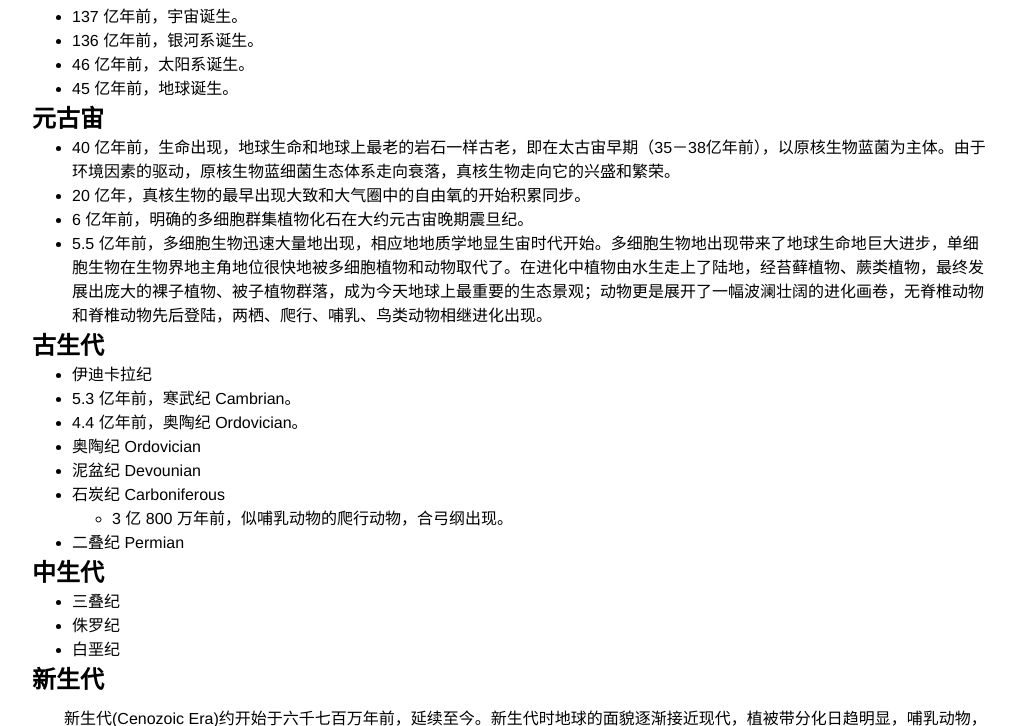
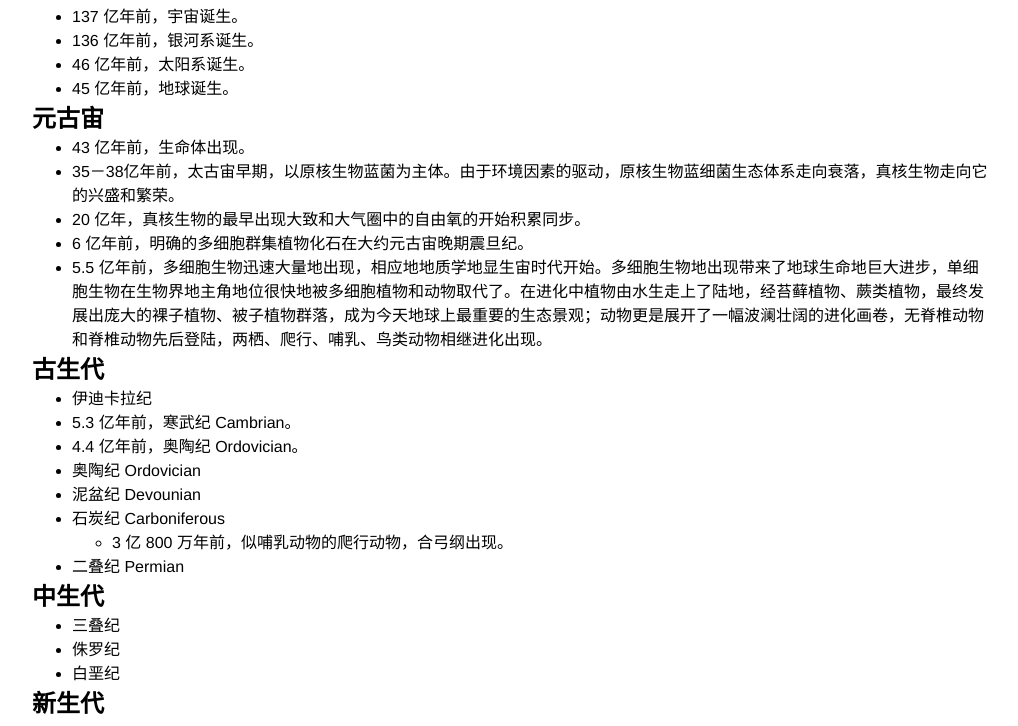
Before and after one commit to dotku/chronicle, a website built with webpack: page public/universe.html in a window 1280 px wide. Shown: the part 98-824 px from the top of the page, without its empty margins (128-1146 px from the left). Built offline with nearby package versions, Linux system fonts and the light colour scheme.

Commit message:
add first life data

```diff
--- a/public/universe.html
+++ b/public/universe.html
@@ -29,9 +29,9 @@
       </ul>
       <h2>元古宙</h2>
       <ul>
+        <li>43 亿年前，生命体出现。</li>
         <li>
-          40
-          亿年前，生命出现，地球生命和地球上最老的岩石一样古老，即在太古宙早期（35－38亿年前），以原核生物蓝菌为主体。由于环境因素的驱动，原核生物蓝细菌生态体系走向衰落，真核生物走向它的兴盛和繁荣。
+          35－38亿年前，太古宙早期，以原核生物蓝菌为主体。由于环境因素的驱动，原核生物蓝细菌生态体系走向衰落，真核生物走向它的兴盛和繁荣。
         </li>
         <li>
           20 亿年，真核生物的最早出现大致和大气圈中的自由氧的开始积累同步。
```
